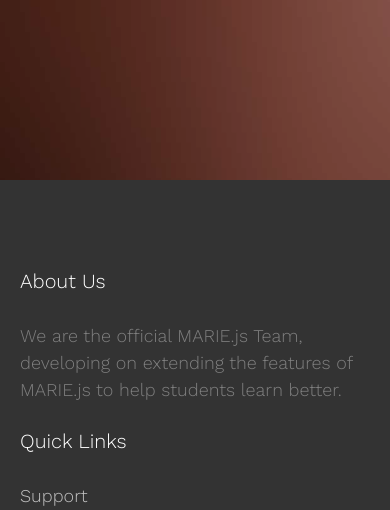
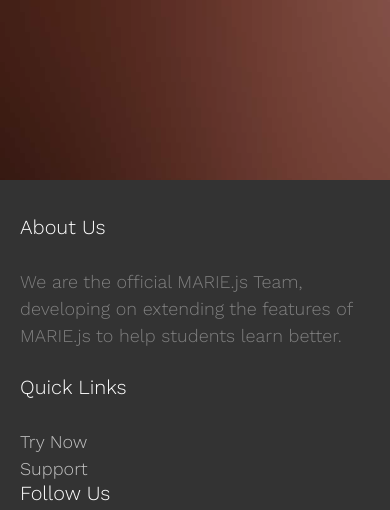
Before and after one commit to MARIE-js/marie-js.github.io, a plain HTML site: page index.html in a window 390 px wide. Shown: the part 3948-4458 px from the top of the page. Drawn offline with nearby package versions, Linux system fonts and the light colour scheme; no server answers; files whose address does not match are found by name.

Commit message:
added link, fixing css files

```diff
--- a/css/style.css
+++ b/css/style.css
@@ -80,8 +80,8 @@ h1, h2, h3, h4, h5, h6 {
 }
 
 #fh5co-footer {
-  padding-top: 4em;
-  position: fixed;
+  padding-top: 2em;
+  position: relative;;
   bottom: 0;
   left: 0;
   width: 100%;
@@ -92,9 +92,8 @@ h1, h2, h3, h4, h5, h6 {
 }
 @media screen and (max-width: 992px) {
   #fh5co-footer {
-    height: inherit;
+    height: auto;
     position: relative;
-    padding: 5em 0;
   }
 }
 #fh5co-footer .fh5co-social li {
--- a/index.html
+++ b/index.html
@@ -205,6 +205,7 @@
 				<div class="col-md-3 col-md-push-1">
 					<h3>Quick Links</h3>
 					<ul>
+						<li><a href="https://marie-js.github.io/MARIE.js/">Try Now</a></li>
 						<li><a href="https://gitter.im/MARIE-js/Support">Support</a></li>
 					</ul>
 				</div>
```
